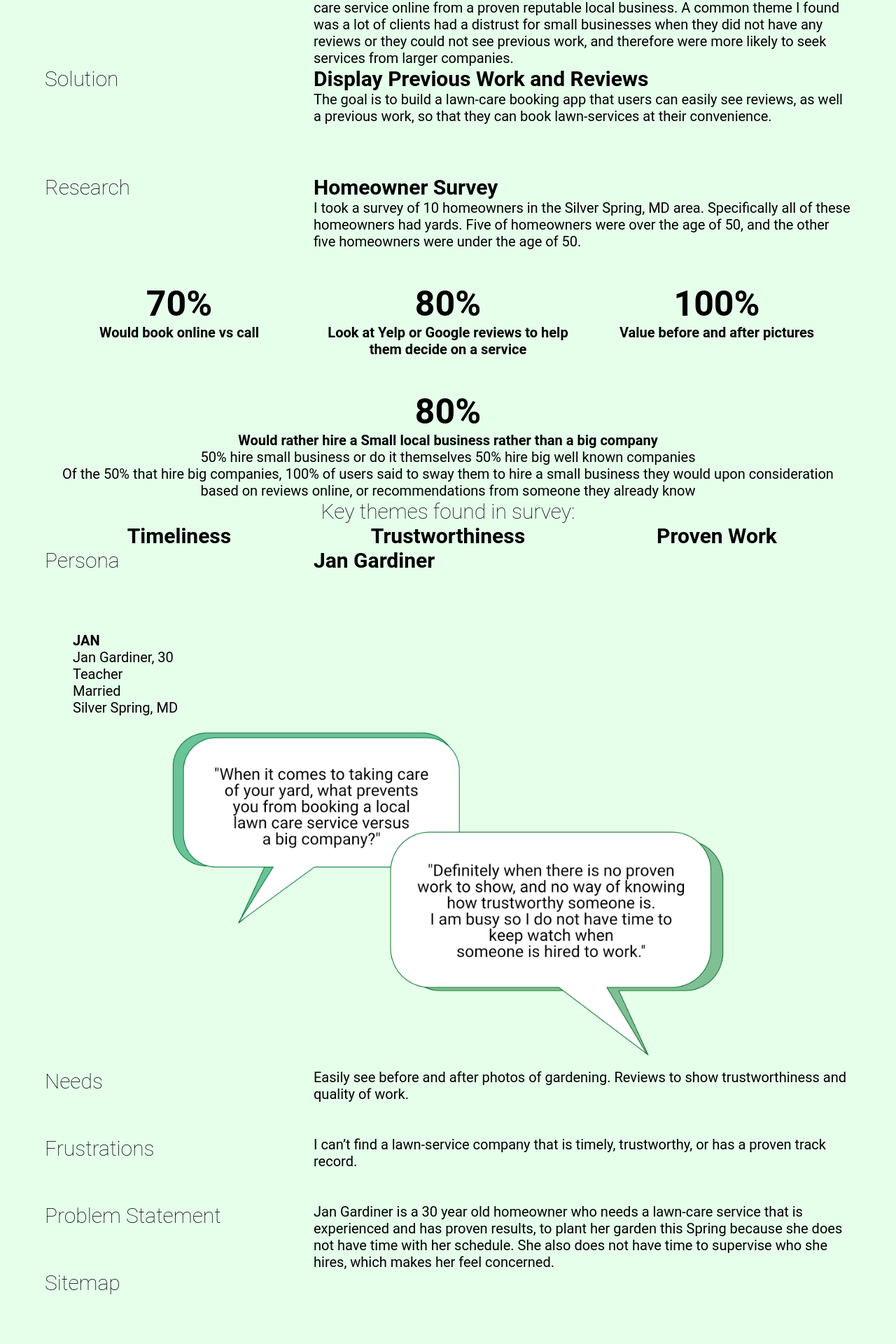
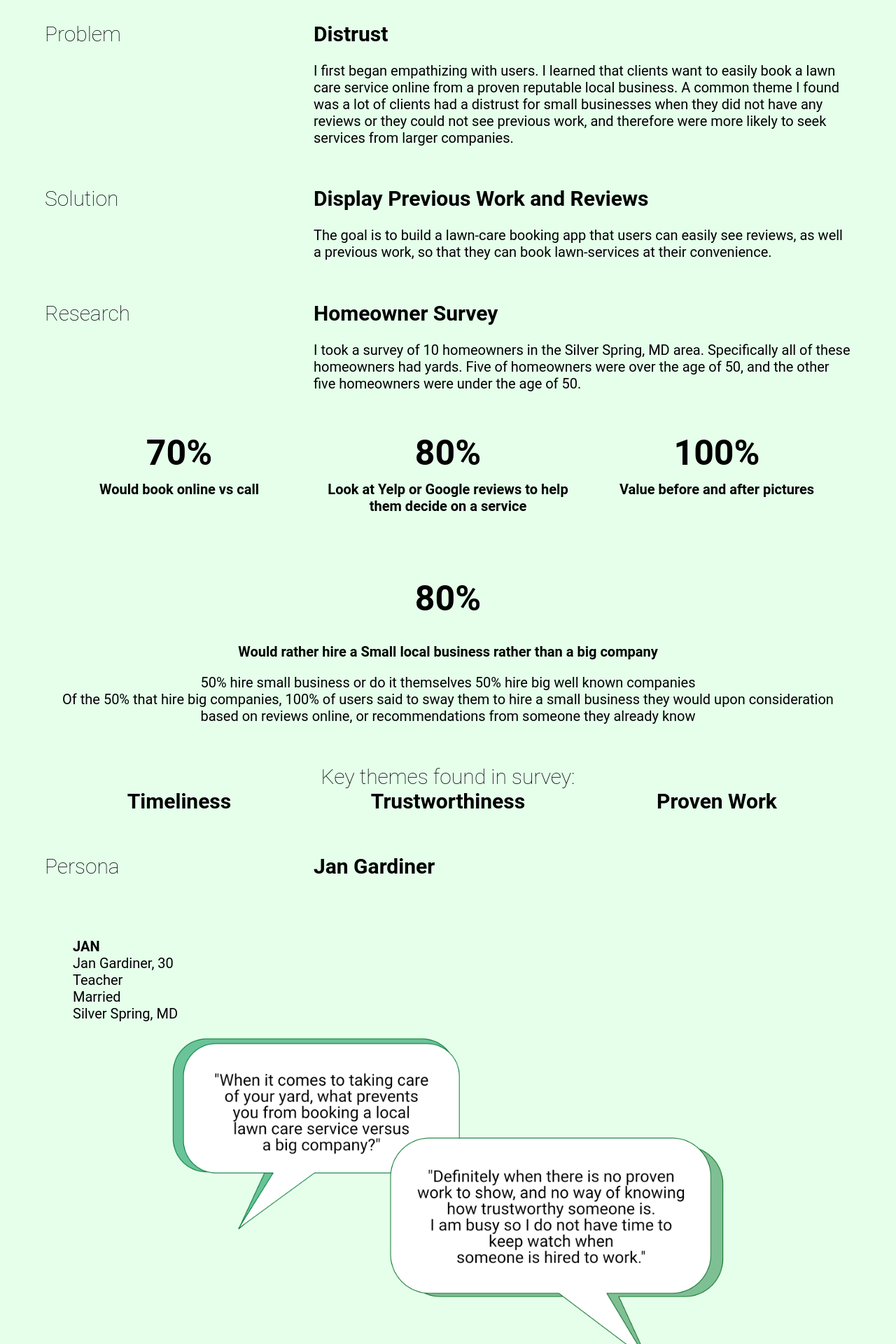
Before and after one commit to katherinestout/portfolio.stout, a React (Create React App) app in the folder portfolio/: page /crewcuts in a window 1280 px wide. Shown: the part 1277-3197 px from the top of the page at 70% size. Built offline with nearby package versions, Linux system fonts and the light colour scheme; a web font is replaced by a local one.

Commit message:
sitemap fix

```diff
--- a/portfolio/src/global/mixins/_projects.scss
+++ b/portfolio/src/global/mixins/_projects.scss
@@ -10,6 +10,7 @@
 
 @mixin content {
     font-size: 20px;
+    margin-top: 3%;
 }
 
 @mixin percents {
@@ -23,7 +24,7 @@
     font-weight: bold;
     font-size: 20px;
     text-align: center;
-    margin: 0;
+    margin-top: 3%;
 }
 
 @mixin center {
@@ -32,5 +33,6 @@
 }
 @mixin  bold {
     font-weight: bold;
-    margin: 0;
+    margin-top: 5%;
+
 }
--- a/portfolio/src/routes/projects/components/crewCuts.js
+++ b/portfolio/src/routes/projects/components/crewCuts.js
@@ -45,10 +45,15 @@ const CrewCuts = () => (
           </div>
         </div>
       </div>
+
+
       <div className="wrapper-2">
+
         <div className="header div1">Problem</div>
+
         <div className="div2">
         <div className = "subHeader">Distrust </div>
+
         <div className = "content">
           I first began empathizing with users. I learned that clients
           want to easily book a lawn care service online from a proven reputable
@@ -58,8 +63,11 @@ const CrewCuts = () => (
           seek services from larger companies.
           </div>
         </div>
-        <div className="header div3">Solution</div>
-        <div className="div4">
+        </div>
+
+        <div className = "wrapper-3">
+        <div className="header div1">Solution</div>
+        <div className="div2">
         <div className = "subHeader">Display Previous Work and Reviews </div>
         <div className = "content">
           The goal is to build a lawn-care
@@ -67,20 +75,23 @@ const CrewCuts = () => (
           work, so that they can book lawn-services at their convenience.
           </div>
         </div>
-        <div className="header div5">Research</div>
-        <div className="div6">
+        </div>
+
+        <div className="wrapper-4">
+        <div className="header div1">Research</div>
+        <div className="div2">
         <div className = "subHeader">Homeowner Survey </div>
         <div className = "content">
         I took a survey of 10 homeowners in the Silver
           Spring, MD area. Specifically all of these homeowners had yards. Five
           of homeowners were over the age of 50, and the other five homeowners
           were under the age of 50.
+
         </div>
-
         </div>
       </div>
 
-      <div className="wrapper-3">
+      <div className="wrapper-5">
           <div className="div1">
               <p className="percents ">70% </p>
               <p className = "boldContent">Would book online vs call</p>
@@ -125,7 +136,7 @@ const CrewCuts = () => (
 
       </div>
 
-      <div className="wrapper-4 center">
+      <div className="wrapper-6 center">
         <div className="header div1">Key themes found in survey:</div>
         <div className="subHeader div2">Timeliness</div>
         <div className="subHeader div3">Trustworthiness</div>
@@ -133,7 +144,7 @@ const CrewCuts = () => (
       </div>
 
 
-      <div className="wrapper-5">
+      <div className="wrapper-7">
       <div className="div1 header">
       Persona
       </div>
@@ -158,7 +169,7 @@ const CrewCuts = () => (
         <img src = {talkBubbles} alt="talkbubbles" className="talkBubbles" />
         </div>
 
-     <div className="wrapper-6">
+     <div className="wrapper-8">
      <div className="div1 header">
      Needs
      </div>
@@ -184,13 +195,14 @@ const CrewCuts = () => (
 
 
 
-      <div className = "wrapper-7">
+      <div className = "wrapper-9">
 
 
           <div className = "parent-1">
           <div className="header div1"> Sitemap </div>
           <div className="div2"></div>
-          {/* <div classname= "div3"> <img src={sitemap} alt="sitemapcc" className="sitemap"/></div> */}
+          <div className= "div3"> <img src={sitemap} alt="sitemapcc" className="sitemap" /></div>
+
           </div>
 
           <div className = "parent-2">
--- a/portfolio/src/routes/projects/styles/crewCuts.scss
+++ b/portfolio/src/routes/projects/styles/crewCuts.scss
@@ -40,6 +40,8 @@
 
     .wrapper-1 {
 
+        // margin-bottom: 5%;
+        margin-top: 5%;
         display: grid;
         grid-template-columns: repeat(3, 1fr);
         grid-template-rows: 1fr;
@@ -53,25 +55,44 @@
             }
             }
         .div2 {
+
             grid-area: 1 / 2 / 2 / 4;}
     }
 
     .wrapper-2 {
+            margin-top: 5%;
             display: grid;
             grid-template-columns: repeat(3, 1fr);
-            grid-template-rows: repeat(3, 1fr);
+            grid-template-rows: 1fr;
             grid-column-gap: 0px;
             grid-row-gap: 0px;
-
-                .div1 { grid-area: 1 / 1 / 2 / 2; }
-                .div2 { grid-area: 1 / 2 / 2 / 4; }
-                .div3 { grid-area: 2 / 1 / 3 / 2; }
-                .div4 { grid-area: 2 / 2 / 3 / 4; }
-                .div5 { grid-area: 3 / 1 / 4 / 2; }
-                .div6 { grid-area: 3 / 2 / 4 / 4; }
+           .div1{grid-area: 1 / 1 / 2 / 2;}
+           .div2 {grid-area: 1 / 2 / 2 / 4;}
     }
 
     .wrapper-3 {
+        margin-top: 5%;
+        display: grid;
+        grid-template-columns: repeat(3, 1fr);
+        grid-template-rows: 1fr;
+        grid-column-gap: 0px;
+        grid-row-gap: 0px;
+       .div1{grid-area: 1 / 1 / 2 / 2;}
+       .div2 {grid-area: 1 / 2 / 2 / 4;}
+    }
+    .wrapper-4 {
+        margin-top: 5%;
+        display: grid;
+        grid-template-columns: repeat(3, 1fr);
+        grid-template-rows: 1fr;
+        grid-column-gap: 0px;
+        grid-row-gap: 0px;
+       .div1{grid-area: 1 / 1 / 2 / 2;}
+       .div2 {grid-area: 1 / 2 / 2 / 4;}
+    }
+
+    .wrapper-5 {
+        margin-top: 5%;
         display: grid;
         grid-template-columns: repeat(3, 1fr);
         grid-template-rows: repeat(2, 1fr);
@@ -85,7 +106,8 @@
 
     }
 
-    .wrapper-4 {
+    .wrapper-6 {
+        margin-top: 5%;
         display: grid;
         grid-template-columns: repeat(3, 1fr);
         grid-template-rows: repeat(2, 1fr);
@@ -100,7 +122,8 @@
 
 
 
-    .wrapper-5 {
+    .wrapper-7 {
+        margin-top: 5%;
         display: grid;
         grid-template-columns: repeat(3, 1fr);
         grid-template-rows: repeat(2, 1fr);
@@ -128,28 +151,27 @@
             height: 500px;
             margin: 0;
         }
-        .wrapper-6 {
+        .wrapper-8 {
+
             display: grid;
             grid-template-columns: repeat(3, 1fr);
             grid-template-rows: repeat(3, 1fr);
             grid-column-gap: 0px;
             grid-row-gap: 0px;
 
-            .div1 { grid-area: 1 / 1 / 2 / 2; }
-            .div2 { grid-area: 1 / 2 / 2 / 4; }
-            .div3 { grid-area: 2 / 1 / 3 / 2; }
-            .div4 { grid-area: 2 / 2 / 3 / 4; }
-            .div5 { grid-area: 3 / 1 / 4 / 2; }
-            .div6 { grid-area: 3 / 2 / 4 / 4; }
+            .div1 { grid-area: 1 / 1 / 2 / 2; margin-top: 5%;}
+            .div2 { grid-area: 1 / 2 / 2 / 4; margin-top: 5%;}
+            .div3 { grid-area: 2 / 1 / 3 / 2; margin-top: 5%;}
+            .div4 { grid-area: 2 / 2 / 3 / 4; margin-top: 5%;}
+            .div5 { grid-area: 3 / 1 / 4 / 2; margin-top: 5%;}
+            .div6 { grid-area: 3 / 2 / 4 / 4; margin-top: 5%;}
         }
 
 
-        .wrapper-7 {
-
-
-
+        .wrapper-9 {
 
             .parent-1 {
+                margin-top: 5%;
                 display: grid;
                 grid-template-columns: repeat(3, 1fr);
                 grid-template-rows: .25fr repeat(2, 1fr);
@@ -157,17 +179,17 @@
                 grid-row-gap: 0px;
                 .div1 { grid-area: 1 / 1 / 2 / 4; }
                 .div2 { grid-area: 2 / 1 / 4 / 2; }
-                .div3 { grid-area: 2 / 2 / 4 / 4; }
+                .div3 { grid-area: 2 / 2 / 4 / 4;
+
+                }
                 .sitemap {
-
-                    // width: 500px;
-                    // height: 500px;
-                    // margin: 0;
-
+                   height: 500px;
+                    margin: 0;
                 }
 
             }
             .parent-2 {
+                margin-top: 5%;
                 display: grid;
                 grid-template-columns: repeat(3, 1fr);
                 grid-template-rows: .25fr repeat(2, 1fr);
@@ -183,6 +205,7 @@
 
             }
             .parent-3 {
+                margin-top: 5%;
                 display: grid;
                 grid-template-columns: repeat(3, 1fr);
                 grid-template-rows: .25fr repeat(2, 1fr);
@@ -205,6 +228,7 @@
             }
 
             .parent-4 {
+                margin-top: 5%;
                 display: grid;
                 grid-template-columns: repeat(3, 1fr);
                 grid-template-rows: .25fr repeat(2, 1fr);
```
Also changed, not shown: portfolio/src/svg/crewCuts/sitemapCrewCuts.png.
